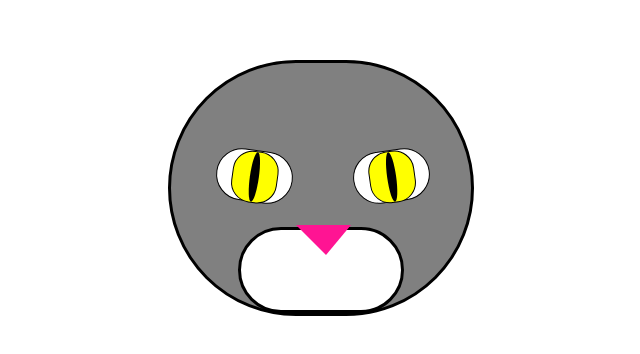
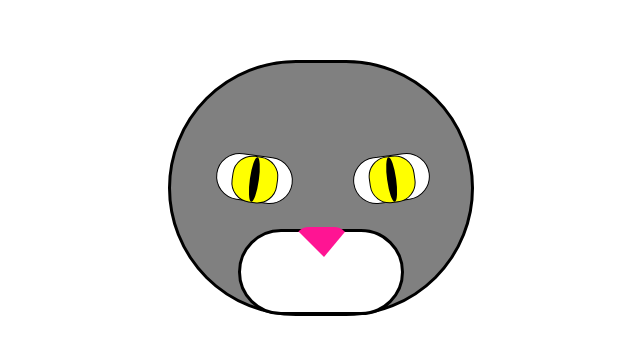
Before and after one commit to ichbindev/css-drawings, a plain HTML site: page index.html in a window 1280 px wide. Shown: the part 190-544 px from the top of the page, 132-772 px from the left. Drawn offline with Linux system fonts and the light colour scheme.

Commit message:
round nose and reposition muzzle

```diff
--- a/drawings.css
+++ b/drawings.css
@@ -8,7 +8,7 @@
   margin: 20px 30px;
   background-color: white;
   width: 75px;
-  height: 50px;
+  height: 45px;
   position: relative;
   z-index: 2;
   border-radius: 50px;
@@ -20,7 +20,7 @@
   display: flex;
   flex-flow: row;
   position: relative;
-  top: 70px;
+  top: 75px;
   left: 18px;
 }
 
@@ -38,7 +38,7 @@
   z-index: 3;
   background-color: yellow;
   width: 44px;
-  height: 50px;
+  height: 45px;
   border-radius: 20px;
   position: relative;
   left: 15px;
@@ -49,7 +49,7 @@
   background-color: white;
   border: 3px solid black;
   position: relative;
-  top: 75px;
+  top: 82px;
   left: 70px;
   width: 160px;
   height: 80px;
@@ -64,9 +64,10 @@
   border-right: 25px solid transparent;
   border-top: 30px solid deeppink;
   position: relative;
-  left: 55px;
+  left: 53px;
   top: -5px;
   z-index: 4;
+  border-radius: 25px;
 }
 
 .cat-nose-circle {
@@ -84,7 +85,7 @@
 .cat-pupil {
   background-color: black;
   width: 9px;
-  height: 50px;
+  height: 45px;
   z-index: 4;
   border-radius: 100%;
   position: relative;
```
